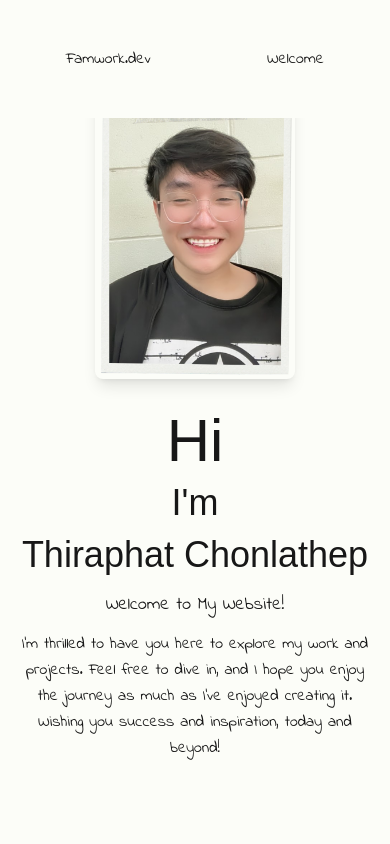
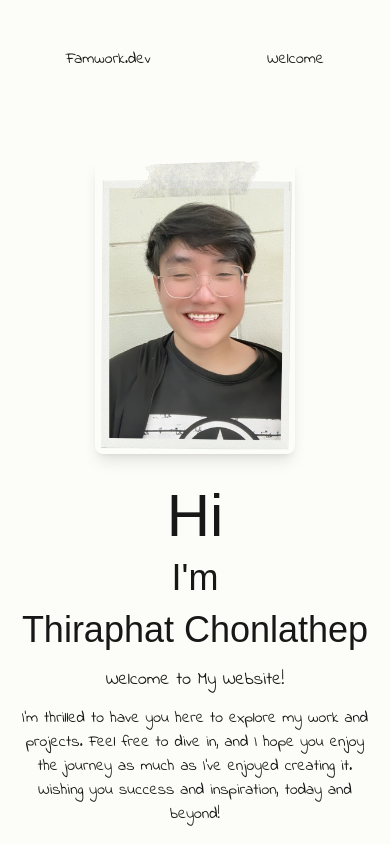
Before and after one commit to SirFamily/my-portfolio-web, a Next.js app: page / in a window 390 px wide. Built offline with nearby package versions, Linux system fonts and the light colour scheme; a web font is replaced by a local one.

Commit message:
Refactor text styling and adjust image margin for improved layout consistency

```diff
--- a/src/app/page.js
+++ b/src/app/page.js
@@ -30,7 +30,7 @@ export default function Home() {
           <div className={`${indieFlower.className} text-lg md:text-xl`}>
             Welcome to My Website!
           </div>
-          <div className={`${indieFlower.className} text-base md:text-lg leading-relaxed max-w-prose`}>
+          <div className={`${indieFlower.className} text-base md:text-lg`}>
             I'm thrilled to have you here to explore my work and projects. Feel free to dive in, and I hope you enjoy the journey as much as I've enjoyed creating it. Wishing you success and inspiration, today and beyond!
           </div>
         </div>
@@ -40,7 +40,7 @@ export default function Home() {
             alt="Profile picture"
             width={265}
             height={368}
-            className="w-[200px] md:w-[265px] h-auto rounded-lg shadow-lg"
+            className="w-[200px] md:w-[265px] mt-[140px] md:mt-0 h-auto rounded-lg shadow-lg"
             priority
           />
         </div>
```
